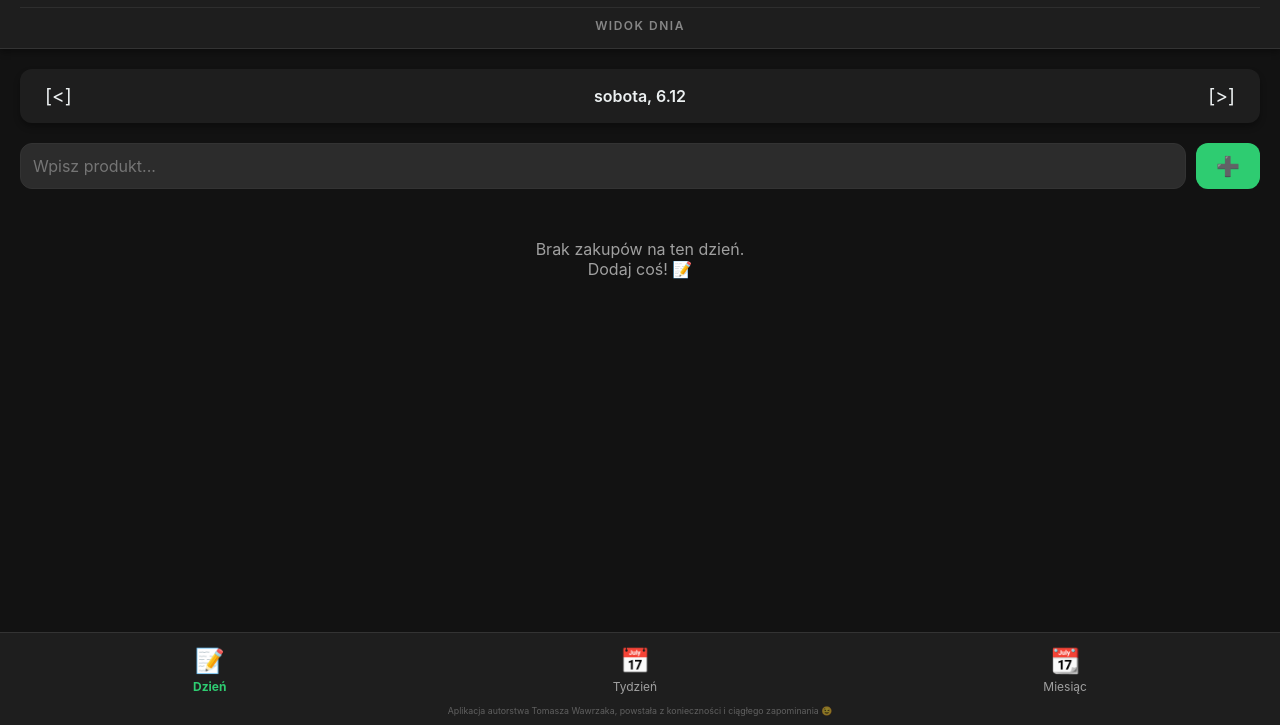
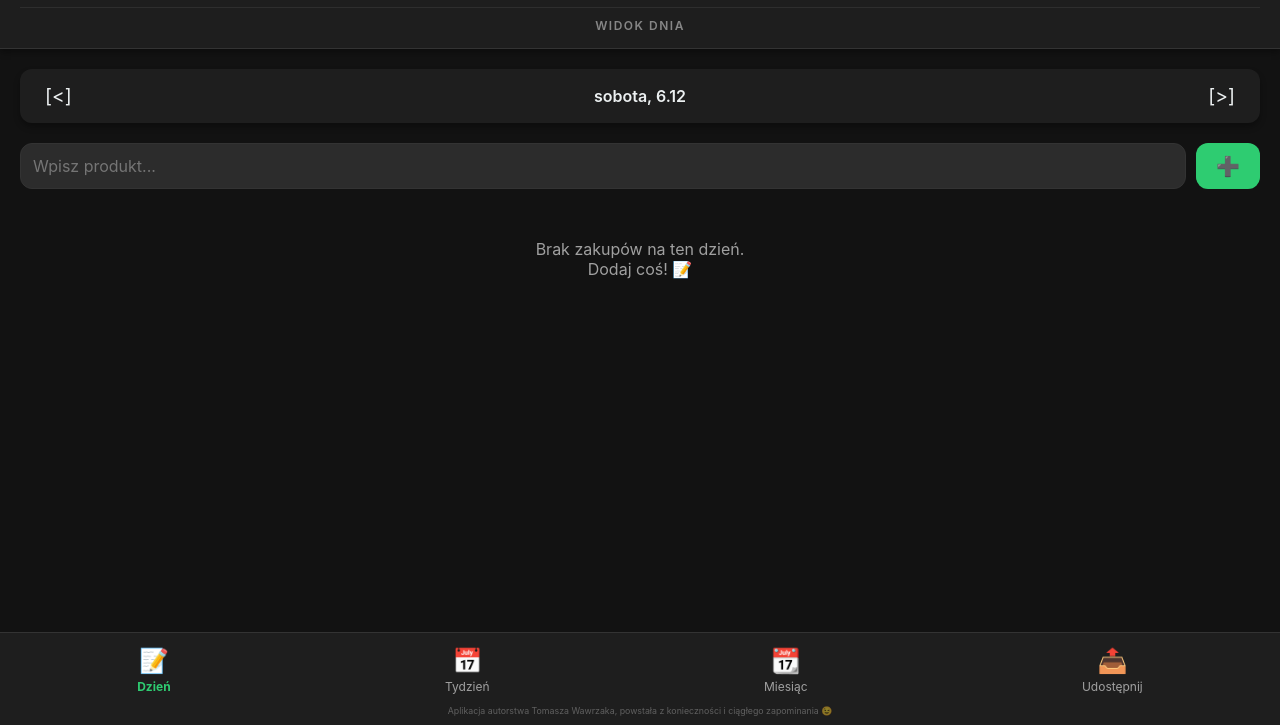
Before and after one commit to Wawrzak888/GreenGo, a plain HTML site: page index.html in a window 1280 px wide. Shown: the part 75-800 px from the top of the page. Drawn offline with Linux system fonts and the light colour scheme.

Commit message:
Dodanie "Udostępnij"

```diff
--- a/index.html
+++ b/index.html
@@ -526,6 +526,10 @@
                 <span class="nav-icon">📆</span>
                 <span>Miesiąc</span>
             </button>
+            <button class="nav-btn" onclick="app.shareApp()" id="btnShare">
+                <span class="nav-icon">📤</span>
+                <span>Udostępnij</span>
+            </button>
         </div>
         <div class="footer-credits">
             Aplikacja autorstwa Tomasza Wawrzaka, powstała z konieczności i ciągłego zapominania 😉
@@ -877,6 +881,19 @@
                 this.currentDate = date;
                 this.changeView('day');
             }
+
+            shareApp() {
+                const url = window.location.href;
+                if (navigator.share) {
+                    navigator.share({ title: document.title, text: 'Udostępnij aplikację GreenGo', url }).catch(() => {});
+                    return;
+                }
+                if (navigator.clipboard && navigator.clipboard.writeText) {
+                    navigator.clipboard.writeText(url).then(() => { alert('Link skopiowany do schowka'); }).catch(() => { prompt('Skopiuj link', url); });
+                    return;
+                }
+                prompt('Skopiuj link', url);
+            }
         }
 
         const app = new GreenGoApp();
```
